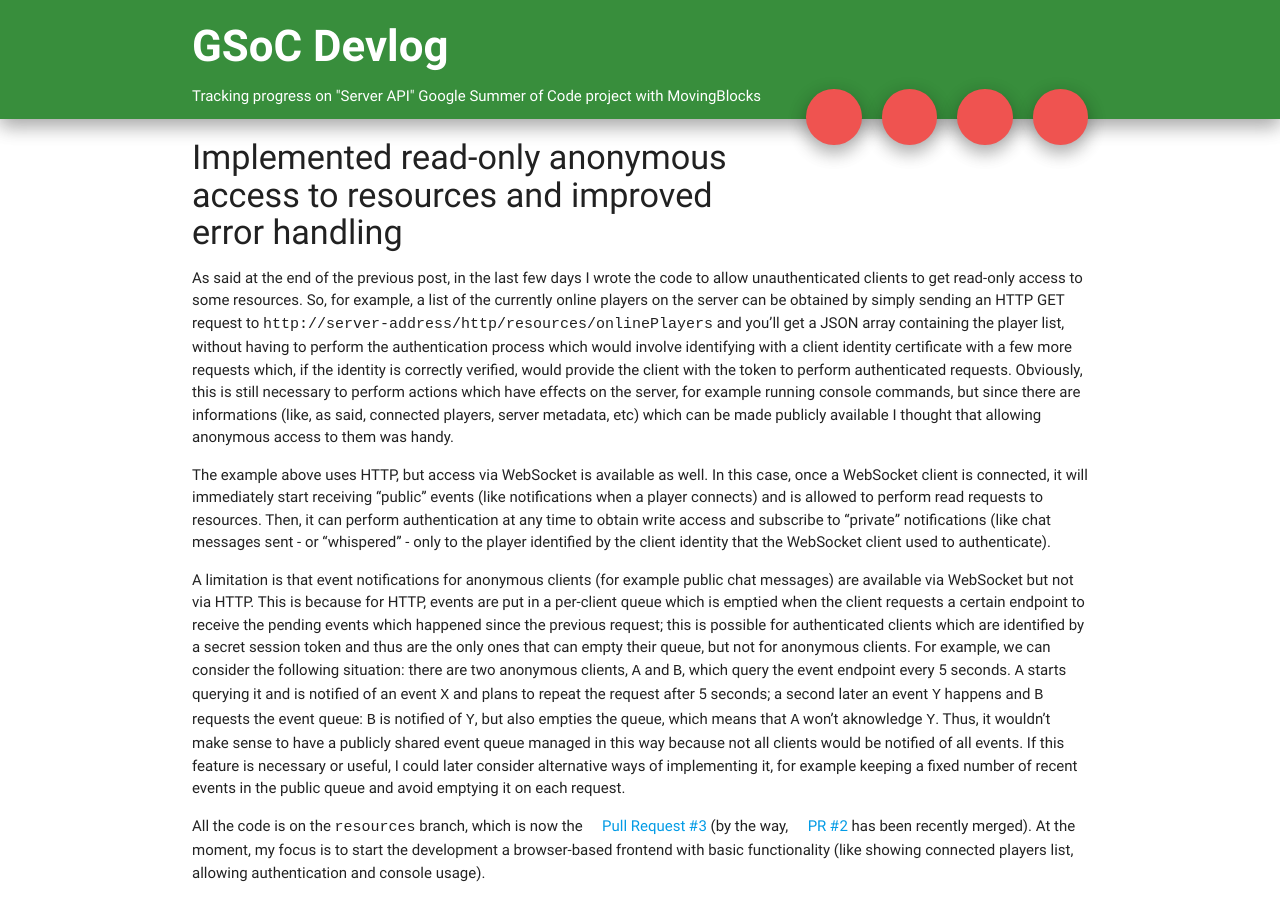
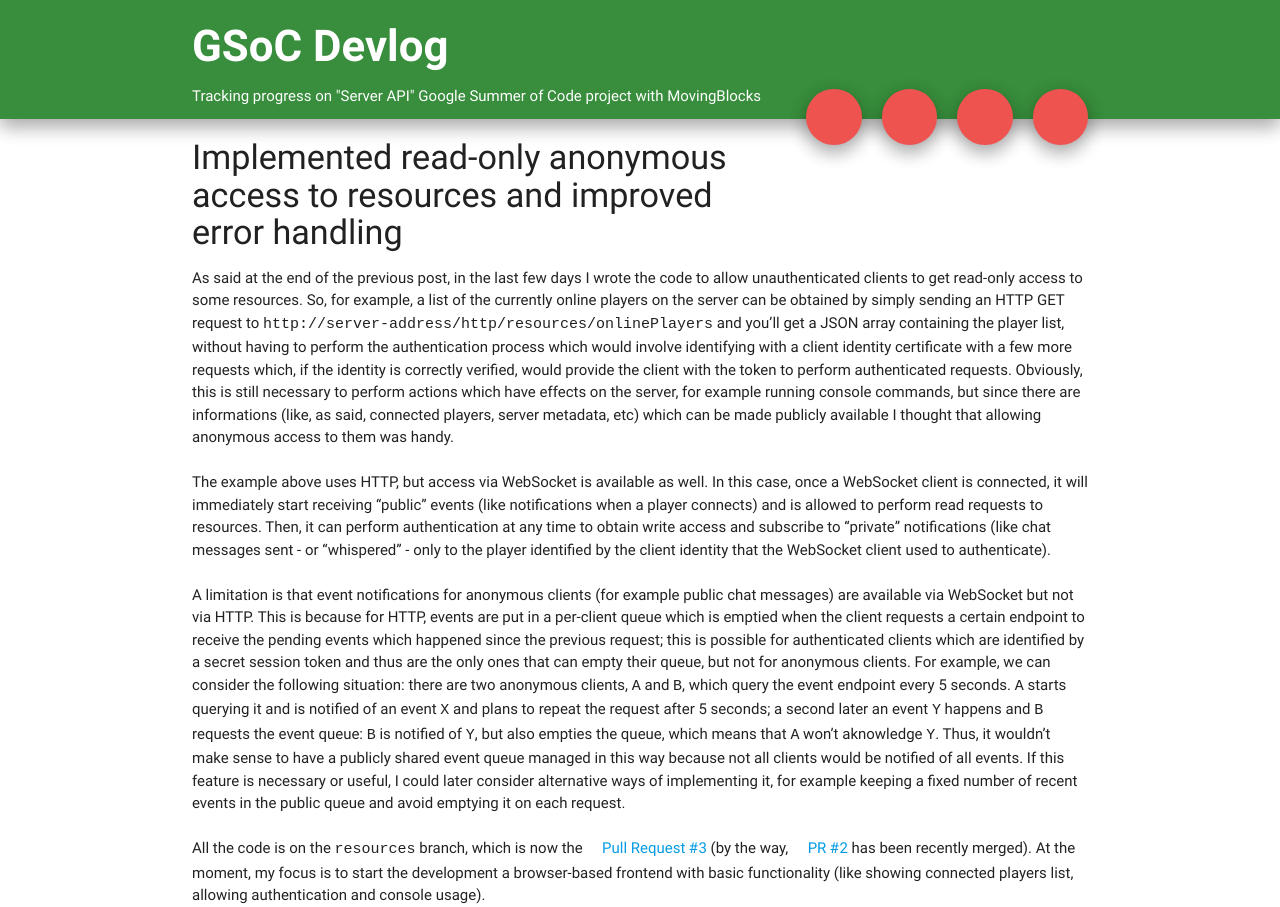
Before and after one commit to gianluca-nitti/GSoC-2017-devlog, a Jekyll site: the page built from _posts/2017-06-22-week4.md, in a window 1280 px wide. Built offline with Jekyll 4.4.1, drawn with Linux system fonts in a browser that asks for light colours; nearby versions of some CDN libraries; our own code applies the rules of GitHub Pages for plain Markdown files; library files that are not in the unit come from our copies.

Commit message:
Fix paragraphs

```diff
--- a/_posts/2017-06-22-week4.md
+++ b/_posts/2017-06-22-week4.md
@@ -4,11 +4,11 @@ category: week4
 ---
 
 #### Implemented read-only anonymous access to resources and improved error handling
-As said at the end of the previous post, in the last few days I wrote the code to allow unauthenticated clients to get read-only access to some resources. So, for example, a list of the currently online players on the server can be obtained by simply sending an HTTP GET request to `http://server-address/http/resources/onlinePlayers` and you'll get a JSON array containing the player list, without having to perform the authentication process which would involve identifying with a client identity certificate with a few more requests which, if the identity is correctly verified, would provide the client with the token to perform authenticated requests. Obviously, this is still necessary to perform actions which have effects on the server, for example running console commands, but since there are informations (like, as said, connected players, server metadata, etc) which can be made publicly available I thought that allowing anonymous access to them was handy.
-
-The example above uses HTTP, but access via WebSocket is available as well. In this case, once a WebSocket client is connected, it will immediately start receiving "public" events (like notifications when a player connects) and is allowed to perform read requests to resources. Then, it can perform authentication at any time to obtain write access and subscribe to "private" notifications (like chat messages sent - or "whispered" - only to the player identified by the client identity that the WebSocket client used to authenticate).
-
+As said at the end of the previous post, in the last few days I wrote the code to allow unauthenticated clients to get read-only access to some resources. So, for example, a list of the currently online players on the server can be obtained by simply sending an HTTP GET request to `http://server-address/http/resources/onlinePlayers` and you'll get a JSON array containing the player list, without having to perform the authentication process which would involve identifying with a client identity certificate with a few more requests which, if the identity is correctly verified, would provide the client with the token to perform authenticated requests. Obviously, this is still necessary to perform actions which have effects on the server, for example running console commands, but since there are informations (like, as said, connected players, server metadata, etc) which can be made publicly available I thought that allowing anonymous access to them was handy.\\
+\\
+The example above uses HTTP, but access via WebSocket is available as well. In this case, once a WebSocket client is connected, it will immediately start receiving "public" events (like notifications when a player connects) and is allowed to perform read requests to resources. Then, it can perform authentication at any time to obtain write access and subscribe to "private" notifications (like chat messages sent - or "whispered" - only to the player identified by the client identity that the WebSocket client used to authenticate).\\
+\\
 A limitation is that event notifications for anonymous clients (for example public chat messages) are available via WebSocket but not via HTTP. This is because for HTTP, events are put in a per-client queue which is emptied when the client requests a certain endpoint to receive the pending events which happened since the previous request; this is possible for authenticated clients which are identified by a secret session token and thus are the only ones that can empty their queue, but not for anonymous clients. For example, we can consider the following situation: there are two anonymous clients, `A` and `B`, which query the event endpoint every 5 seconds. `A` starts querying it and is notified of an event `X` and plans to repeat the request after 5 seconds; a second later an event `Y` happens and `B` requests the event queue: `B` is notified of `Y`, but also empties the queue, which means that `A` won't aknowledge `Y`. Thus, it wouldn't make sense to have a publicly shared event queue managed in this way because not all clients would be notified of all events.
-If this feature is necessary or useful, I could later consider alternative ways of implementing it, for example keeping a fixed number of recent events in the public queue and avoid emptying it on each request.
-
+If this feature is necessary or useful, I could later consider alternative ways of implementing it, for example keeping a fixed number of recent events in the public queue and avoid emptying it on each request.\\
+\\
 All the code is on the `resources` branch, which is now the [Pull Request #3](https://github.com/MovingBlocks/FacadeServer/pull/3){:.gh-pr} (by the way, [PR #2](https://github.com/MovingBlocks/FacadeServer/pull/2){:.gh-pr} has been recently merged). At the moment, my focus is to start the development a browser-based frontend with basic functionality (like showing connected players list, allowing authentication and console usage).
```
Also changed, not shown: _posts/2017-06-05-week1.md (+4 -4 lines), _posts/2017-06-26-week4.md (+2 -2 lines), _posts/2017-07-02-week5.md (+2 -2 lines).
